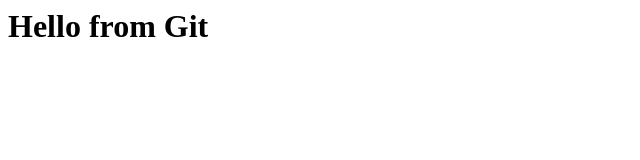
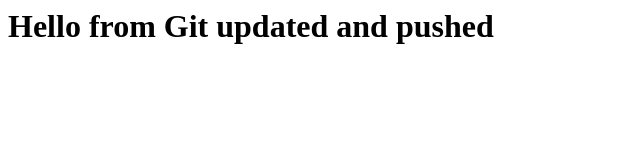
Before and after one commit to vis-ramesh/nextjs, a plain HTML site: page about.html in a window 1280 px wide. Shown: the whole page, without its empty margins (0-640 px from the left). Drawn offline with Linux system fonts and the light colour scheme.

Commit message:
text updated

```diff
--- a/about.html
+++ b/about.html
@@ -1,6 +1,6 @@
 <html>
   <body>
-    <h1>Hello from Git</</h1>
+    <h1>Hello from Git updated and pushed</h1>
 
   </body>
 </html>
```
